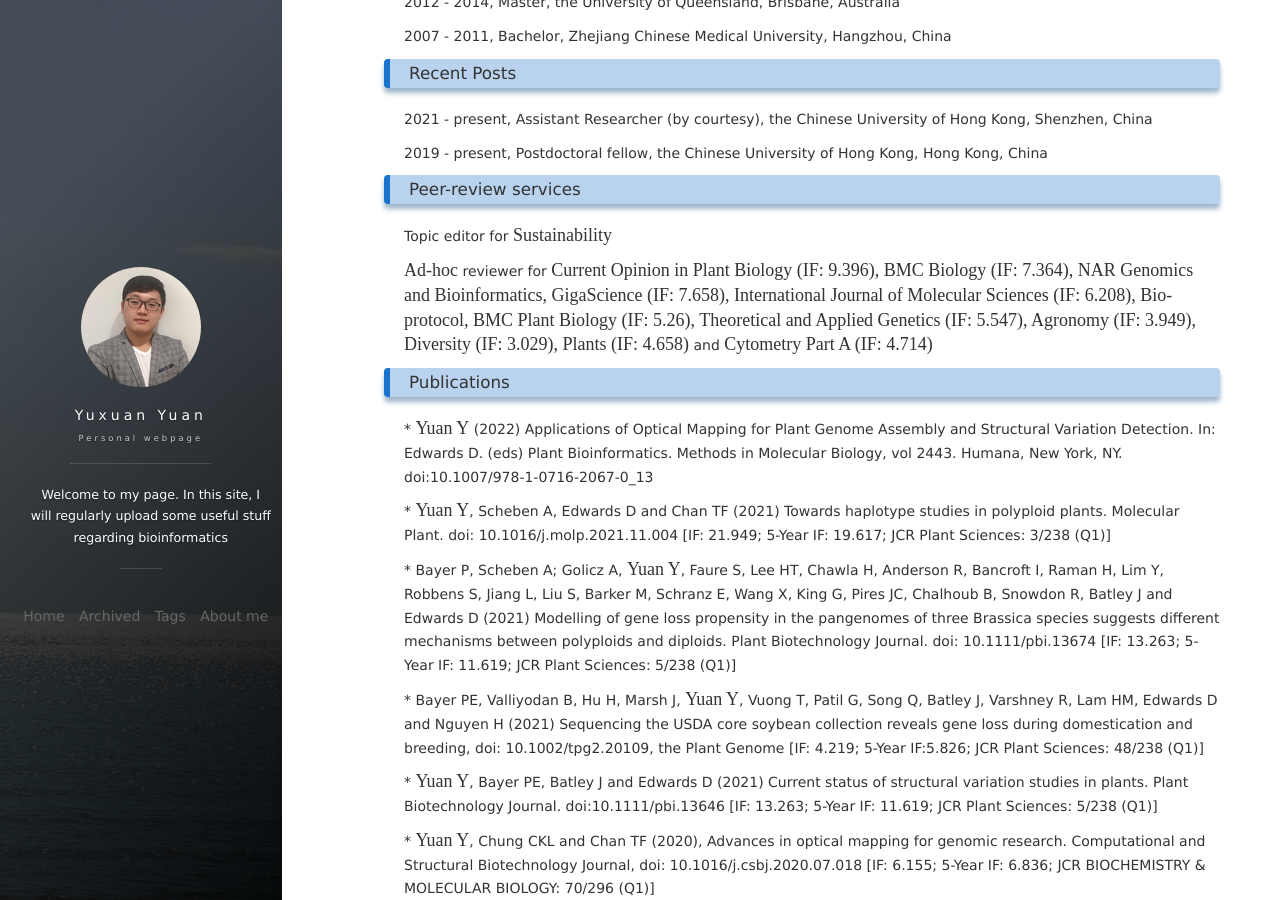
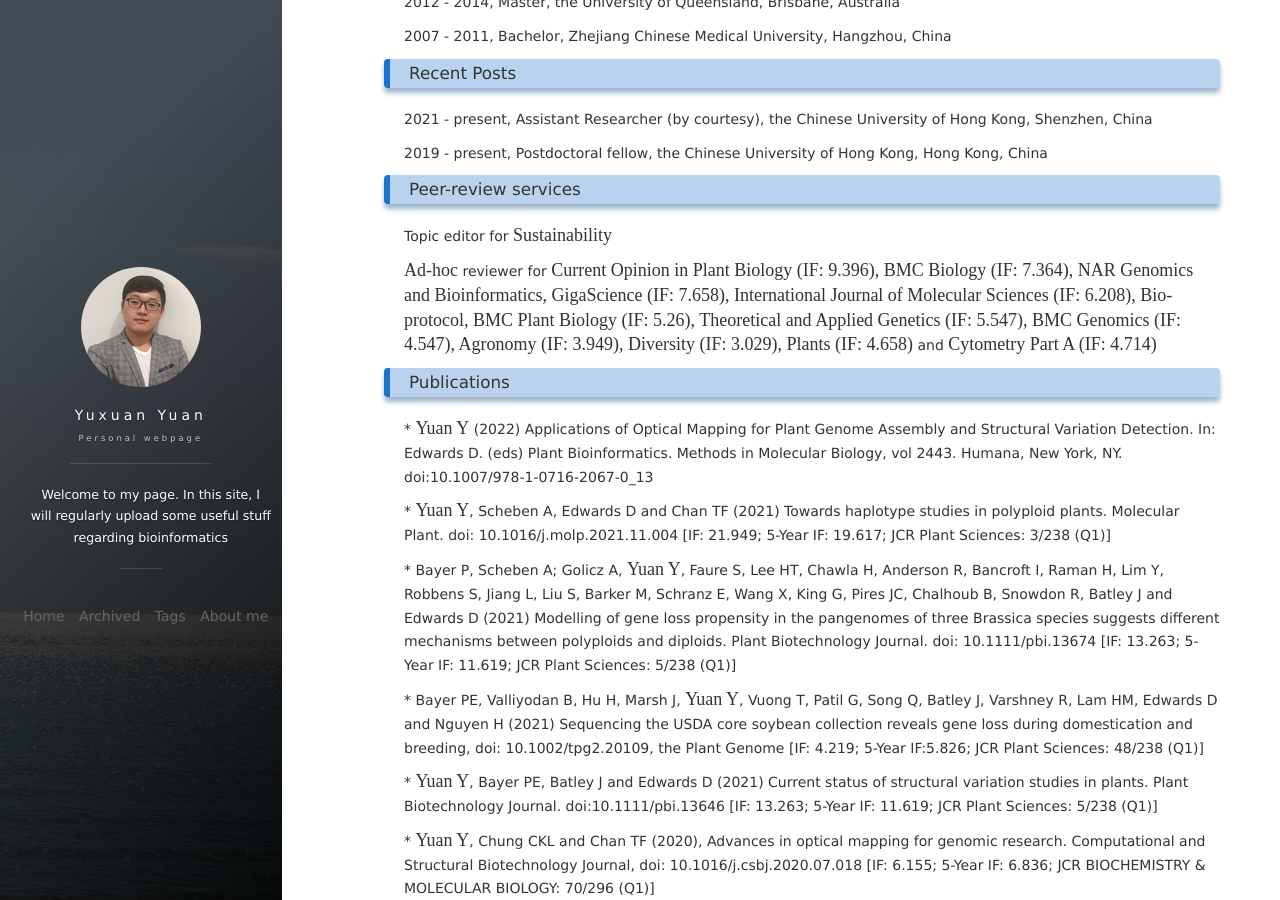
Before and after one commit to yuxuanyuan/yuxuanyuan.github.io, a Jekyll site: the page built from about.md, in a window 1280 px wide and 900 px high, scrolled down 324 px. Built offline with Jekyll 4.4.1, drawn with Linux system fonts in a browser that asks for light colours; nearby versions of some CDN libraries; comment, search, counter and statistics services are not loaded.

Commit message:
2022-07-26

```diff
--- a/about.md
+++ b/about.md
@@ -42,7 +42,7 @@
 Topic editor for <i> Sustainability</i>
 
 <p>
-<i>Ad-hoc</i> reviewer for <i> Current Opinion in Plant Biology (IF: 9.396), BMC Biology (IF: 7.364), NAR Genomics and Bioinformatics, GigaScience (IF: 7.658), International Journal of Molecular Sciences (IF: 6.208), Bio-protocol, BMC Plant Biology (IF: 5.26), Theoretical and Applied Genetics (IF: 5.547), Agronomy (IF: 3.949), Diversity (IF: 3.029), Plants (IF: 4.658) </i> and <i>Cytometry Part A (IF: 4.714)</i>
+<i>Ad-hoc</i> reviewer for <i> Current Opinion in Plant Biology (IF: 9.396), BMC Biology (IF: 7.364), NAR Genomics and Bioinformatics, GigaScience (IF: 7.658), International Journal of Molecular Sciences (IF: 6.208), Bio-protocol, BMC Plant Biology (IF: 5.26), Theoretical and Applied Genetics (IF: 5.547), BMC Genomics (IF: 4.547), Agronomy (IF: 3.949), Diversity (IF: 3.029), Plants (IF: 4.658) </i> and <i>Cytometry Part A (IF: 4.714)</i>
 
 <p>
 
```
